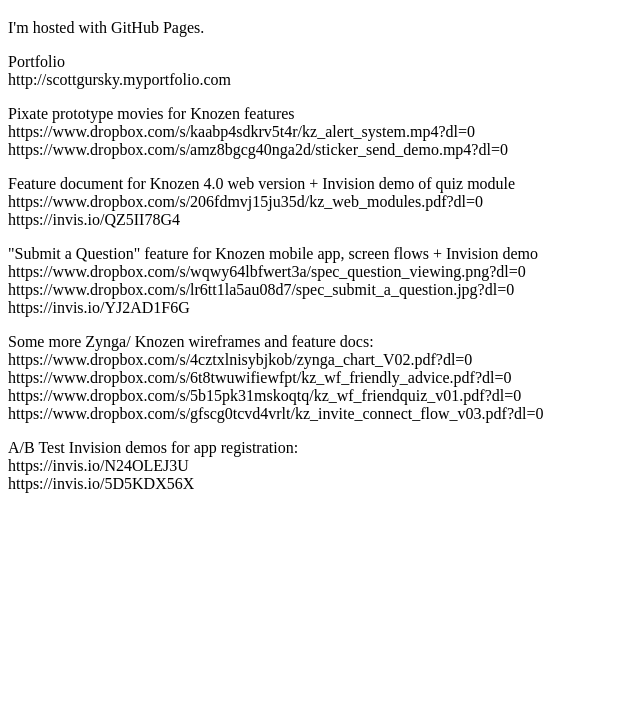
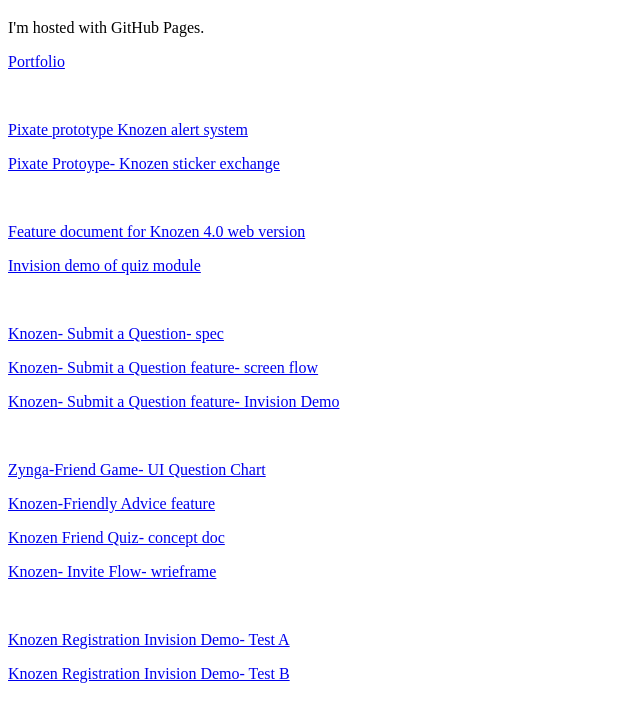
Before and after one commit to scottgursky/scottgursky.github.io, a plain HTML site: page index.html in a window 1280 px wide. Shown: the part 61-782 px from the top of the page, without its empty margins (0-640 px from the left). Drawn offline with Linux system fonts and the light colour scheme.

Commit message:
updated links
updated links

```diff
--- a/index.html
+++ b/index.html
@@ -3,25 +3,28 @@
 <body>
 <h1>Scott Gursky</h1>
 <p>I'm hosted with GitHub Pages.</p>
-<p>Portfolio<br>
-http://scottgursky.myportfolio.com</p>
-<p>Pixate prototype movies for Knozen features<br>
-  https://www.dropbox.com/s/kaabp4sdkrv5t4r/kz_alert_system.mp4?dl=0<br>
-https://www.dropbox.com/s/amz8bgcg40nga2d/sticker_send_demo.mp4?dl=0</p>
-<p>Feature document for Knozen 4.0 web version + Invision demo of quiz module<br>
-  https://www.dropbox.com/s/206fdmvj15ju35d/kz_web_modules.pdf?dl=0<br>
-https://invis.io/QZ5II78G4</p>
-<p>&quot;Submit a Question&quot; feature for Knozen mobile app, screen flows + Invision demo<br>
-  https://www.dropbox.com/s/wqwy64lbfwert3a/spec_question_viewing.png?dl=0<br>
-  https://www.dropbox.com/s/lr6tt1la5au08d7/spec_submit_a_question.jpg?dl=0<br>
-  https://invis.io/YJ2AD1F6G</p>
-<p>Some more Zynga/ Knozen wireframes and feature docs:<br>
-  https://www.dropbox.com/s/4cztxlnisybjkob/zynga_chart_V02.pdf?dl=0<br>
-  https://www.dropbox.com/s/6t8twuwifiewfpt/kz_wf_friendly_advice.pdf?dl=0<br>
-  https://www.dropbox.com/s/5b15pk31mskoqtq/kz_wf_friendquiz_v01.pdf?dl=0<br>
-  https://www.dropbox.com/s/gfscg0tcvd4vrlt/kz_invite_connect_flow_v03.pdf?dl=0</p>
-<p>A/B Test Invision demos for app registration:<br>
-  https://invis.io/N24OLEJ3U<br>
-  https://invis.io/5D5KDX56X</p>
+<p><a href="http://scottgursky.myportfolio.com" target="new">Portfolio</a></p>
+<p><br>
+</p>
+<p><a href="https://www.dropbox.com/s/kaabp4sdkrv5t4r/kz_alert_system.mp4?dl=0" target="new">Pixate prototype Knozen alert system</a></p>
+<p><a href="https://www.dropbox.com/s/amz8bgcg40nga2d/sticker_send_demo.mp4?dl=0" target="new">Pixate Protoype- Knozen sticker exchange</a></p>
+<p><br>
+</p>
+<p><a href="https://www.dropbox.com/s/206fdmvj15ju35d/kz_web_modules.pdf?dl=0" target="new">Feature document for Knozen 4.0 web version</a></p>
+<p> <a href="https://invis.io/QZ5II78G4" target="new">Invision demo of quiz module</a><br>
+</p>
+<p>&nbsp;</p>
+<p><a href="https://www.dropbox.com/s/wqwy64lbfwert3a/spec_question_viewing.png?dl=0" target="new">Knozen- Submit a Question- spec</a></p>
+<p><a href="https://www.dropbox.com/s/lr6tt1la5au08d7/spec_submit_a_question.jpg?dl=0" target="new">Knozen- Submit a Question feature- screen flow</a></p>
+<p><a href="https://invis.io/YJ2AD1F6G" target="new">Knozen- Submit a Question feature- Invision Demo</a></p>
+<p>&nbsp;</p>
+<p><a href="https://www.dropbox.com/s/4cztxlnisybjkob/zynga_chart_V02.pdf?dl=0" target="new">Zynga-Friend Game- UI Question Chart</a></p>
+<p><a href="https://www.dropbox.com/s/6t8twuwifiewfpt/kz_wf_friendly_advice.pdf?dl=0" target="new">Knozen-Friendly Advice feature</a></p>
+<p><a href="https://www.dropbox.com/s/5b15pk31mskoqtq/kz_wf_friendquiz_v01.pdf?dl=0" target="new">Knozen Friend Quiz- concept doc</a></p>
+<p><a href="https://www.dropbox.com/s/gfscg0tcvd4vrlt/kz_invite_connect_flow_v03.pdf?dl=0" target="new">Knozen- Invite Flow- wrieframe</a></p>
+<p>&nbsp;</p>
+<p><a href="https://invis.io/N24OLEJ3U" target="new">Knozen Registration Invision Demo- Test A</a></p>
+<p><a href="https://invis.io/5D5KDX56X" target="new">Knozen Registration Invision Demo- Test B</a><br>
+</p>
 </body>
 </html>
```
